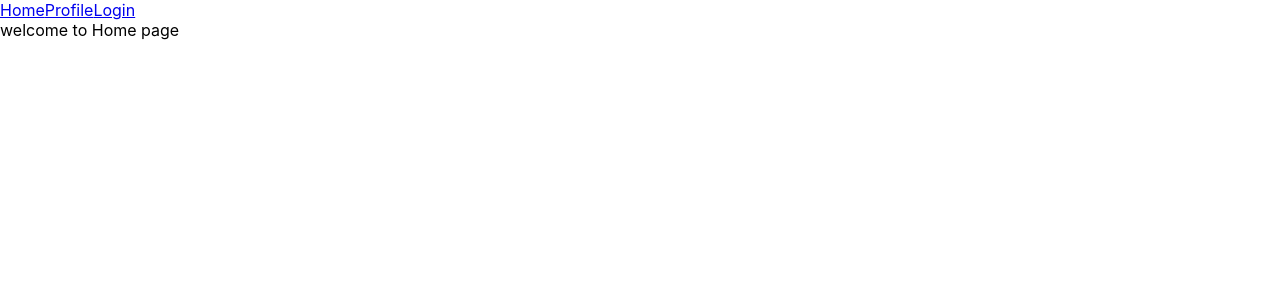
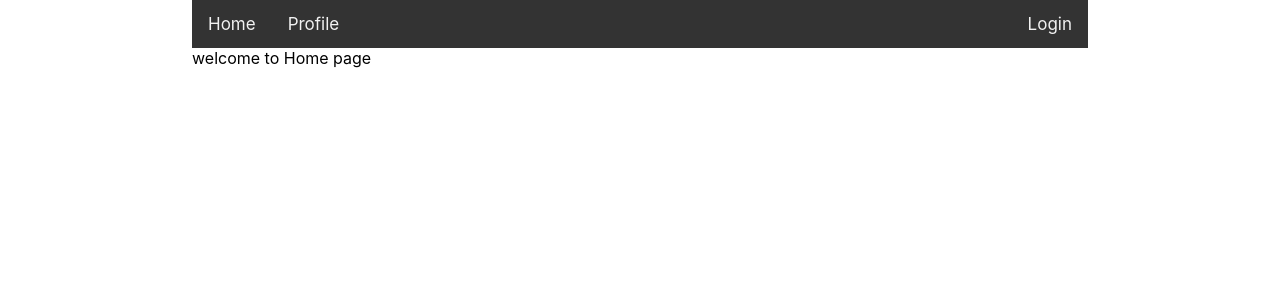
Before and after one commit to abdalla1611/space-finder-frontend, a React (Create React App) app: page / in a window 1280 px wide. Shown: the top 300 px of the page. Built offline with nearby package versions, Linux system fonts and the light colour scheme.

Commit message:
adding simple css

```diff
--- a/src/components/Navbar.tsx
+++ b/src/components/Navbar.tsx
@@ -6,9 +6,17 @@ export class Navbar extends React.Component<{ user: User | undefined }> {
   render(): React.ReactNode {
     let loginOut: any;
     if (this.props.user) {
-      loginOut = <Link to="/logout">{this.props.user.userName}</Link>;
+      loginOut = (
+        <Link to="/logout" style={{ float: "right" }}>
+          {this.props.user.userName}
+        </Link>
+      );
     } else {
-      loginOut = <Link to="/login">Login</Link>;
+      loginOut = (
+        <Link to="/login" style={{ float: "right" }}>
+          Login
+        </Link>
+      );
     }
 
     return (
--- a/src/index.css
+++ b/src/index.css
@@ -1,13 +1,46 @@
 body {
   margin: 0;
-  font-family: -apple-system, BlinkMacSystemFont, 'Segoe UI', 'Roboto', 'Oxygen',
-    'Ubuntu', 'Cantarell', 'Fira Sans', 'Droid Sans', 'Helvetica Neue',
+  font-family: -apple-system, BlinkMacSystemFont, "Segoe UI", "Roboto", "Oxygen",
+    "Ubuntu", "Cantarell", "Fira Sans", "Droid Sans", "Helvetica Neue",
     sans-serif;
   -webkit-font-smoothing: antialiased;
   -moz-osx-font-smoothing: grayscale;
 }
 
 code {
-  font-family: source-code-pro, Menlo, Monaco, Consolas, 'Courier New',
+  font-family: source-code-pro, Menlo, Monaco, Consolas, "Courier New",
     monospace;
 }
+
+.wrapper {
+  margin: auto;
+  width: 70%;
+}
+
+/* Add a black background color to the top navigation */
+.navbar {
+  background-color: #333;
+  overflow: hidden;
+}
+
+/* Style the links inside the navigation bar */
+.navbar a {
+  float: left;
+  color: #f2f2f2;
+  text-align: center;
+  padding: 14px 16px;
+  text-decoration: none;
+  font-size: 17px;
+}
+
+/* Change the color of links on hover */
+.navbar a:hover {
+  background-color: #dddddd48;
+  color: black;
+}
+
+/* Add a color to the active/current link */
+.navbar a.active {
+  background-color: #4caf50;
+  color: white;
+}
--- a/src/index.tsx
+++ b/src/index.tsx
@@ -1,4 +1,4 @@
-import React from "react";
+import React from "react"; // for some reason if I delete this line the application will not work
 import ReactDOM from "react-dom/client";
 import "./index.css";
 import { App } from "./components/App";
```
